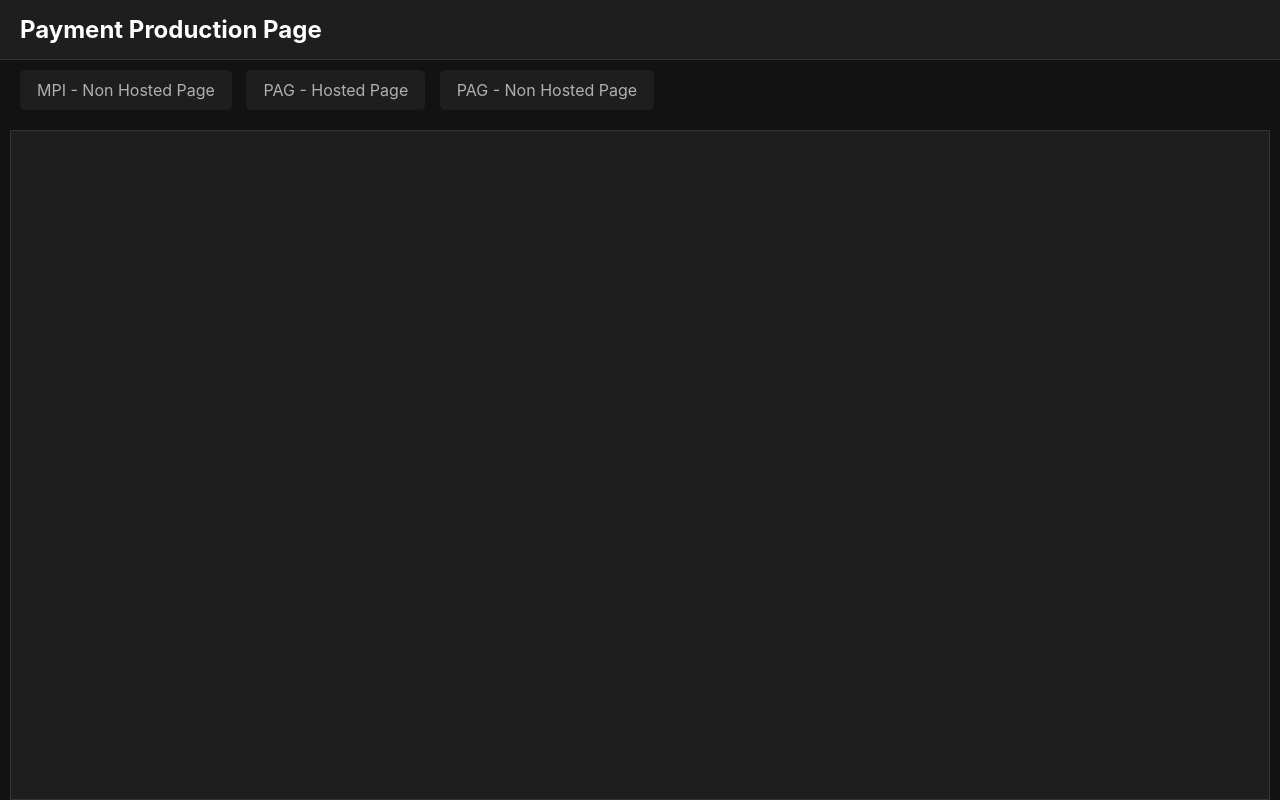
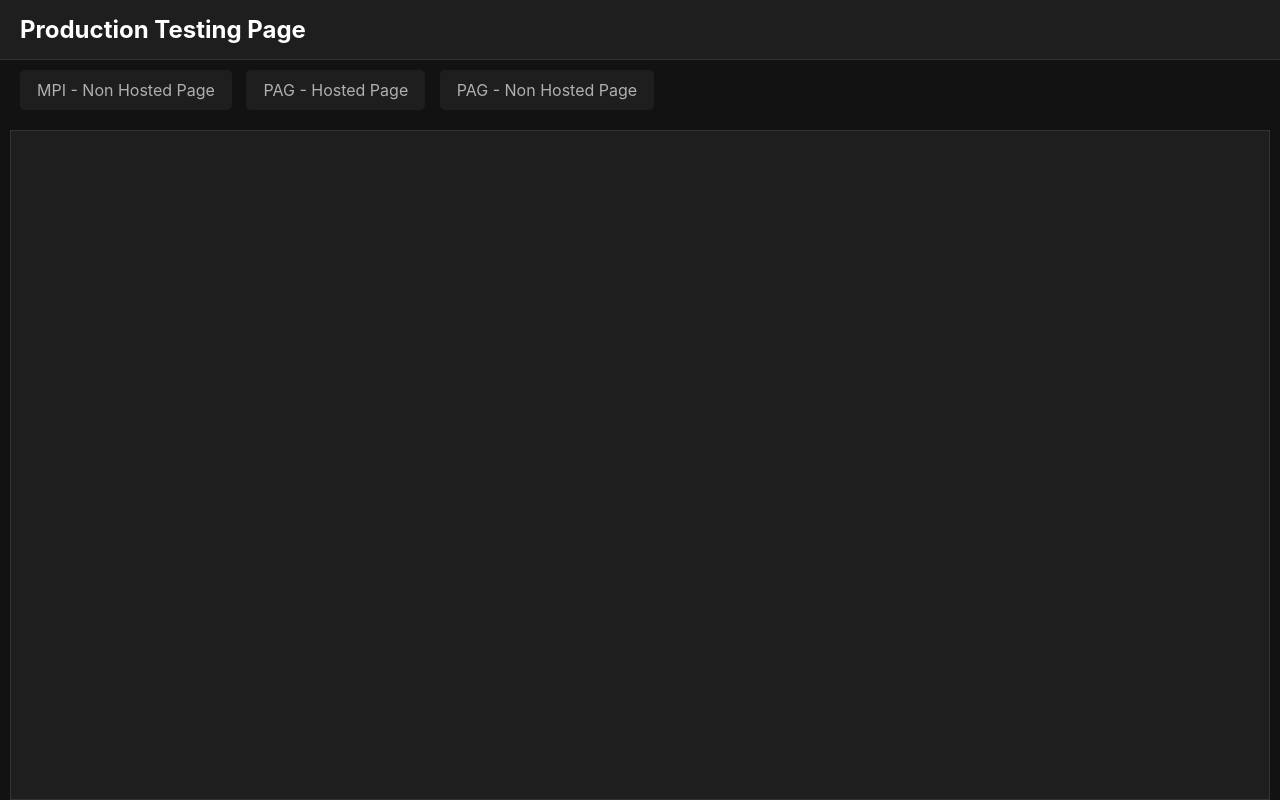
Before and after one commit to systemspcpyd/dashboard, a website: page production/index.html in a window 1280 px wide. Drawn offline with Linux system fonts and the light colour scheme.

Commit message:
Update index.html

```diff
--- a/production/index.html
+++ b/production/index.html
@@ -32,7 +32,7 @@
 <body>
 
 <header class="top-header">
-    <h1>Payment Production Page</h1>
+    <h1>Production Testing Page</h1>
 </header>
 
 <div class="controls">
```
